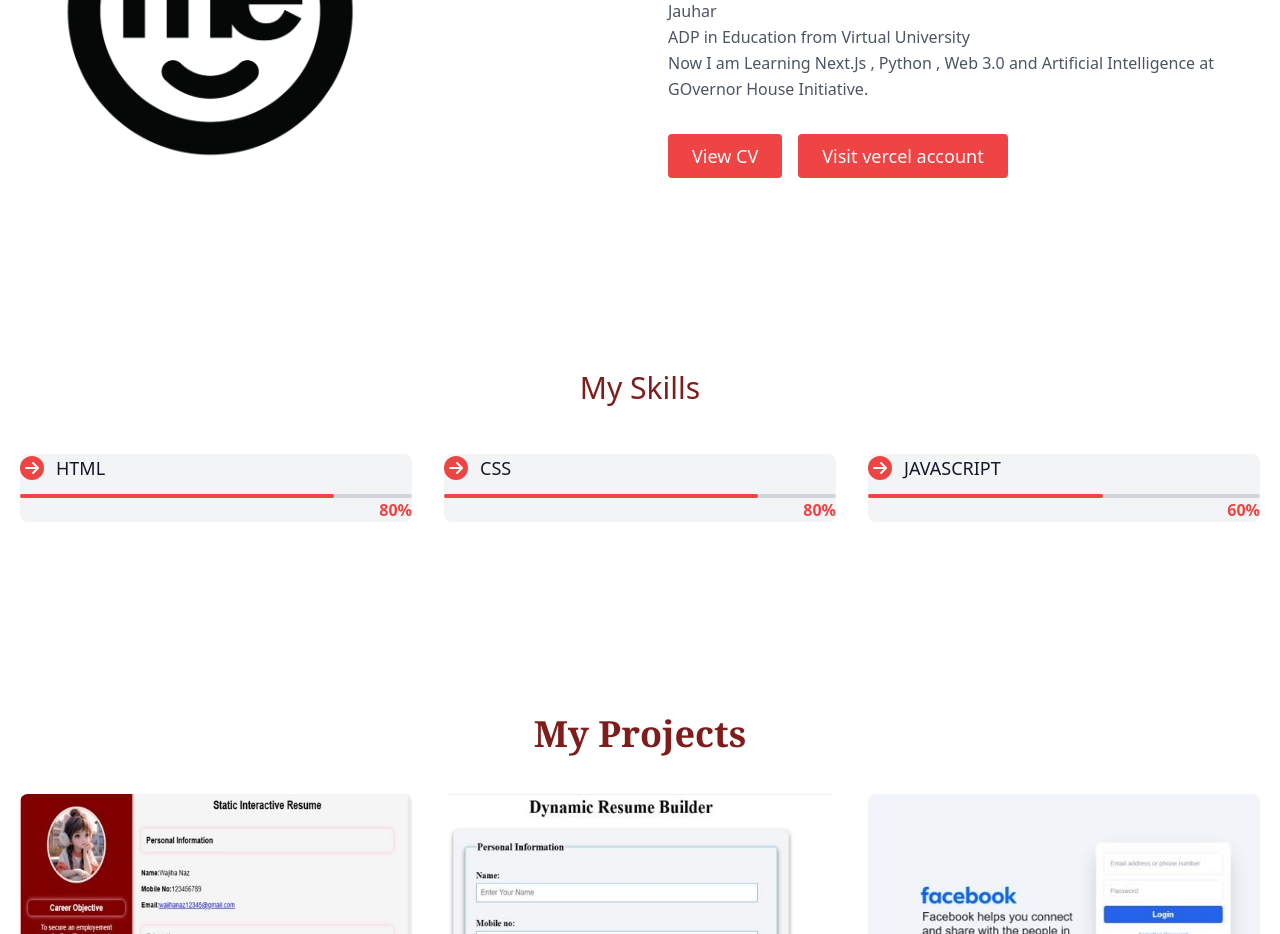
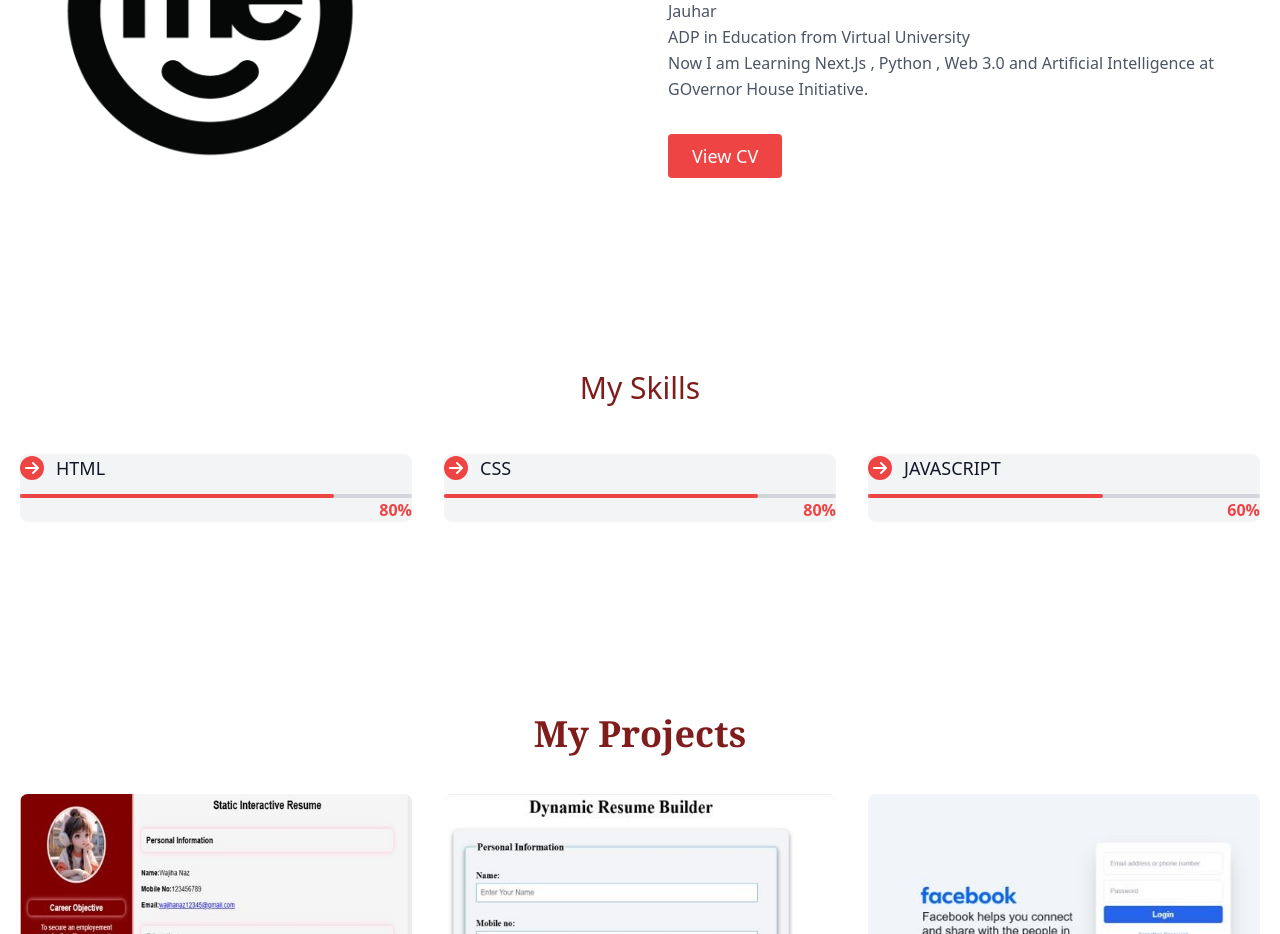
Before and after one commit to Wajihafaraz/My-Portfolio, a Next.js app: page / in a window 1280 px wide. Shown: the part 1160-2094 px from the top of the page. Built offline with nearby package versions, Linux system fonts and the light colour scheme.

Commit message:
text update

```diff
--- a/app/components/about.tsx
+++ b/app/components/about.tsx
@@ -30,11 +30,10 @@
             <div className="flex justify-center">
               <a href="/Assets/Cv Wajiha.pdf" target='_blank'>
                 <button className="inline-flex text-white bg-red-500 border-0 py-2 px-6 focus:outline-none hover:bg-red-700 rounded text-lg">
-                          View CV        </button></a>
-                          <a href="https://vercel.com/wajihafarazs-projects" target='_blank'>
-        <button className="ml-4 inline-flex text-white bg-red-500 border-0 py-2 px-6 focus:outline-none hover:bg-red-700 rounded text-lg">
-          Visit vercel account
-        </button></a>
+                  View CV </button>
+              </a>
+
+
             </div>
           </div>
         </div>
```
Also changed, not shown: 1 other file (tests, documents, lock files or other folders). Lines whose indentation alone changed are shown as unchanged.
